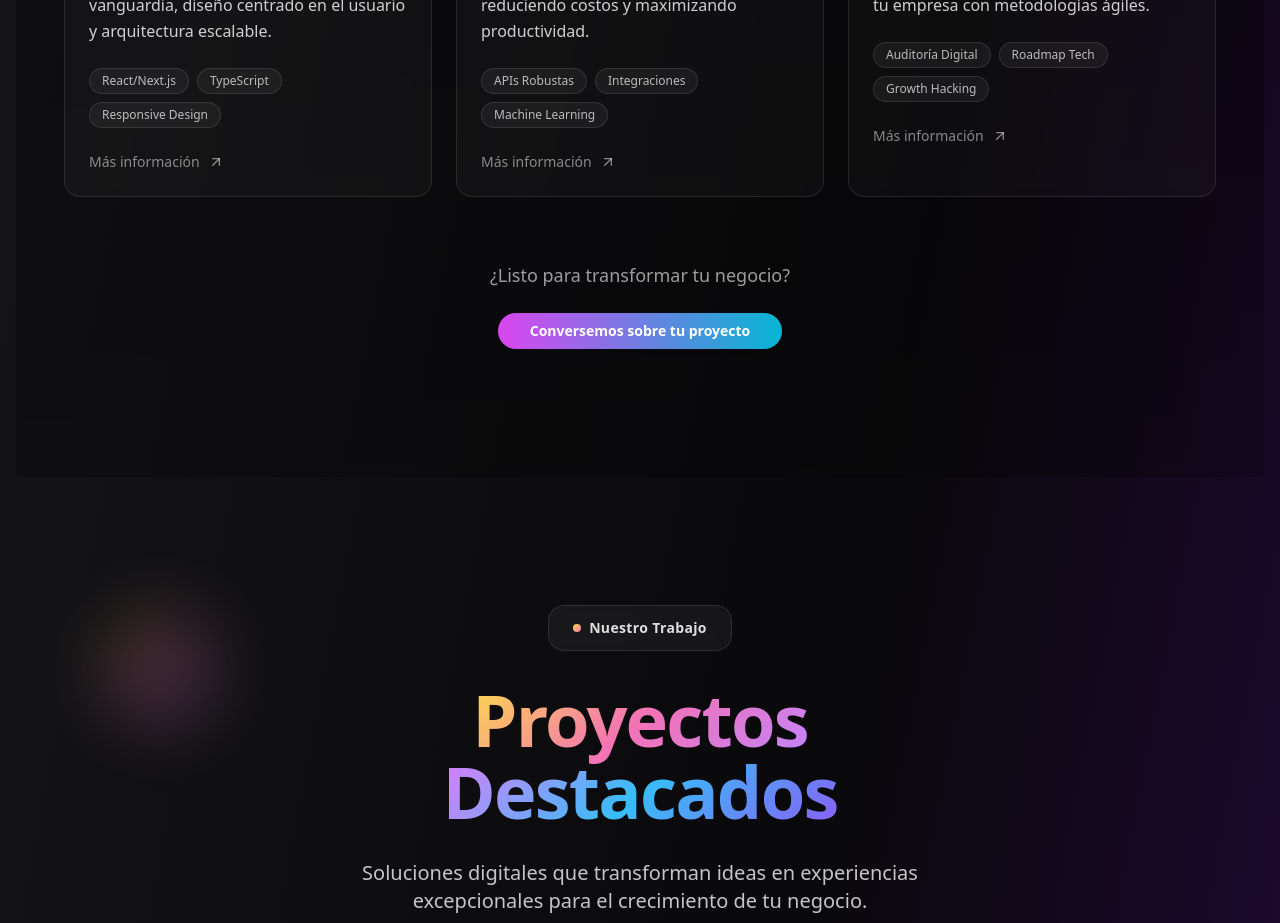
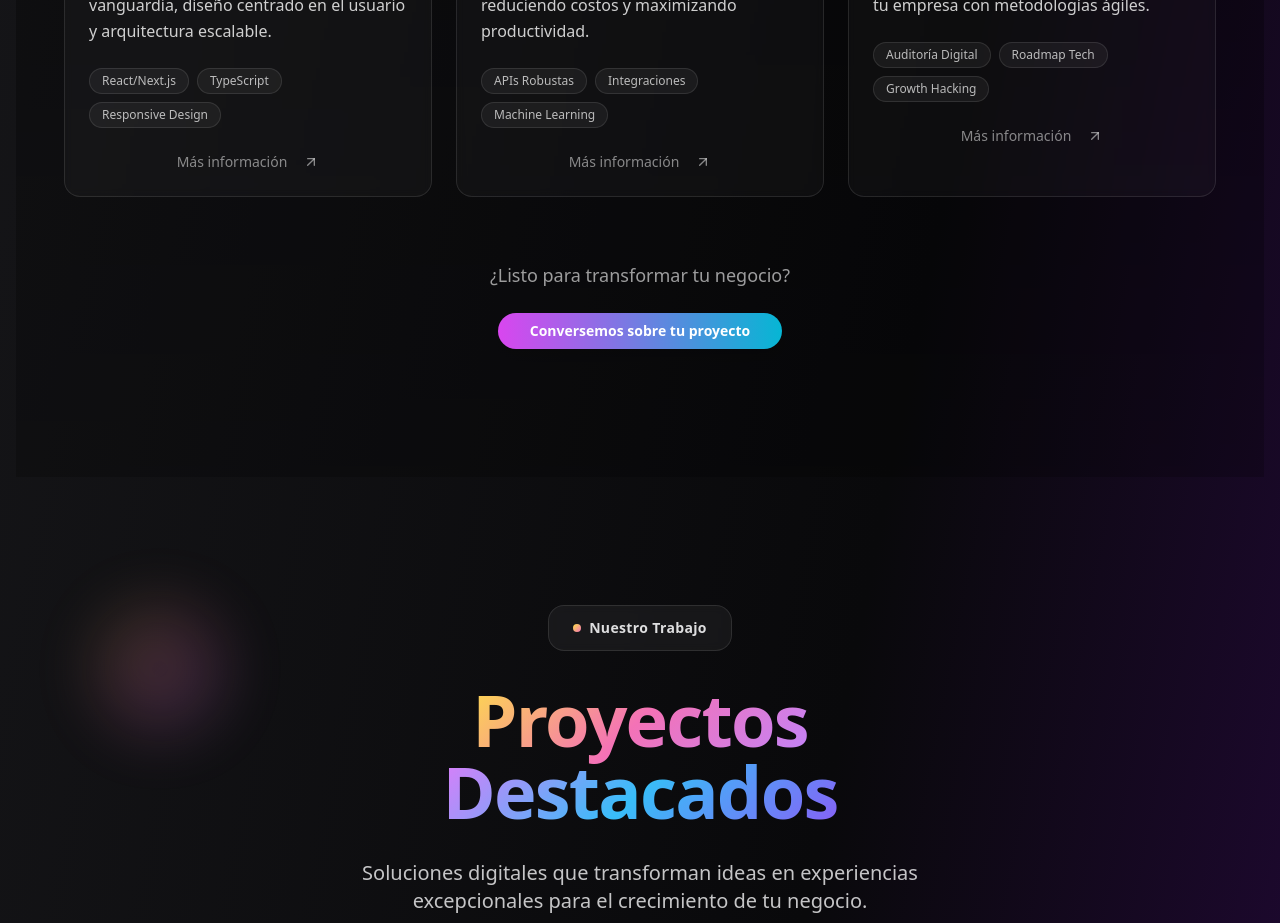
Before and after one commit to Jvargast/wou-portfolio, a Next.js app: page / in a window 1280 px wide. Shown: the part 1540-2463 px from the top of the page. Built offline with nearby package versions, Linux system fonts and the light colour scheme.

Commit message:
fix: add links to service cards

```diff
--- a/src/components/sections/Services.tsx
+++ b/src/components/sections/Services.tsx
@@ -153,12 +153,18 @@ export default function Services() {
                     ))}
                   </div>
 
-                  <div className="flex items-center text-white/50 group-hover:text-white/80 transition-colors duration-200">
-                    <span className="text-sm font-medium mr-2">
-                      Más información
-                    </span>
-                    <LucideArrowUpRight className="w-4 h-4 transition-transform duration-200 group-hover:translate-x-0.5 group-hover:-translate-y-0.5" />
-                  </div>
+                  <Button
+                    asChild
+                    variant="ghost"
+                    className="flex items-center text-white/50 group-hover:text-white/80 transition-colors duration-200 p-0 h-auto"
+                  >
+                    <Link href="#contacto" className="flex items-center">
+                      <span className="text-sm font-medium mr-2">
+                        Más información
+                      </span>
+                      <LucideArrowUpRight className="w-4 h-4 transition-transform duration-200 group-hover:translate-x-0.5 group-hover:-translate-y-0.5" />
+                    </Link>
+                  </Button>
                 </div>
               </motion.div>
             )
```
